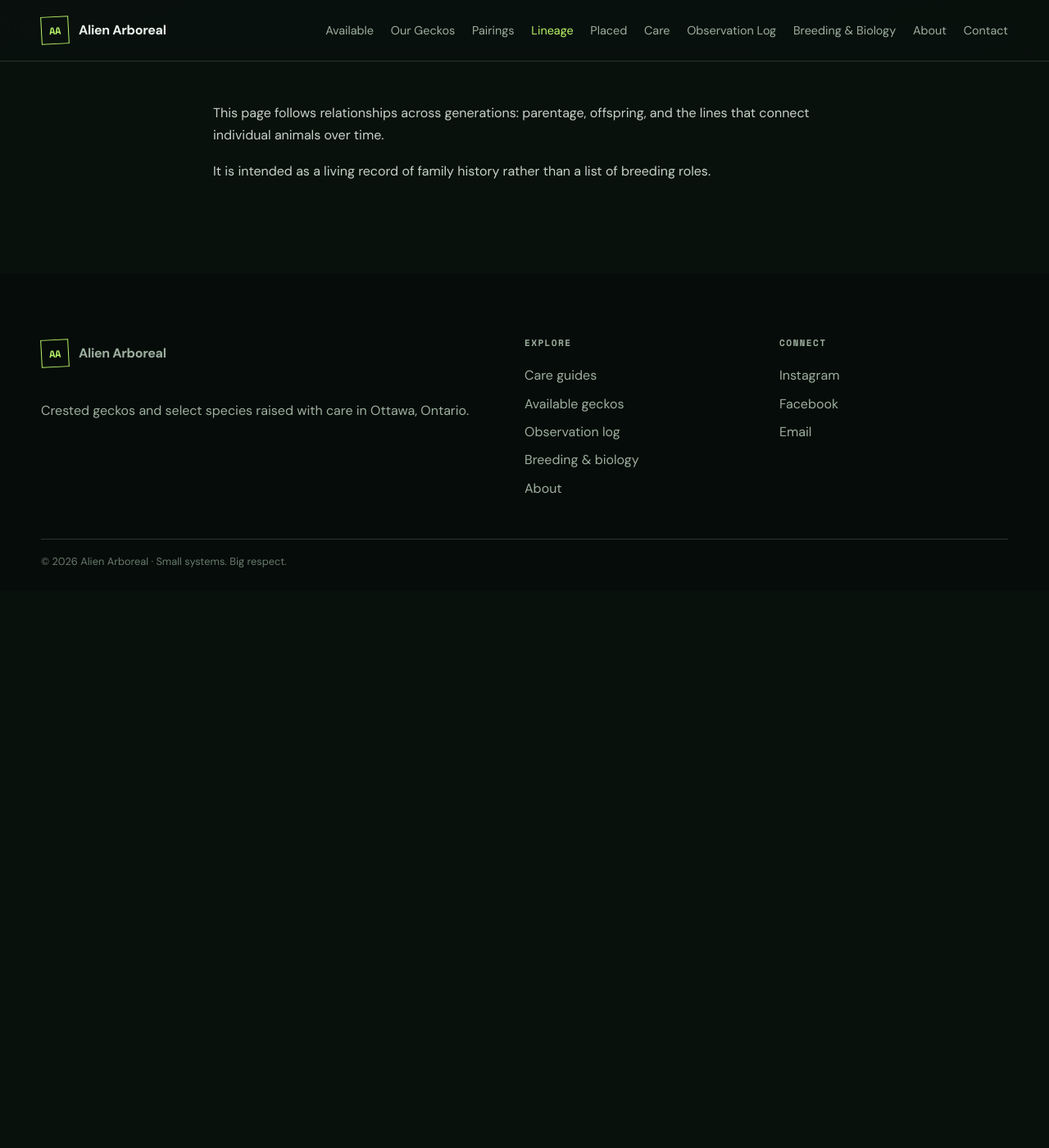
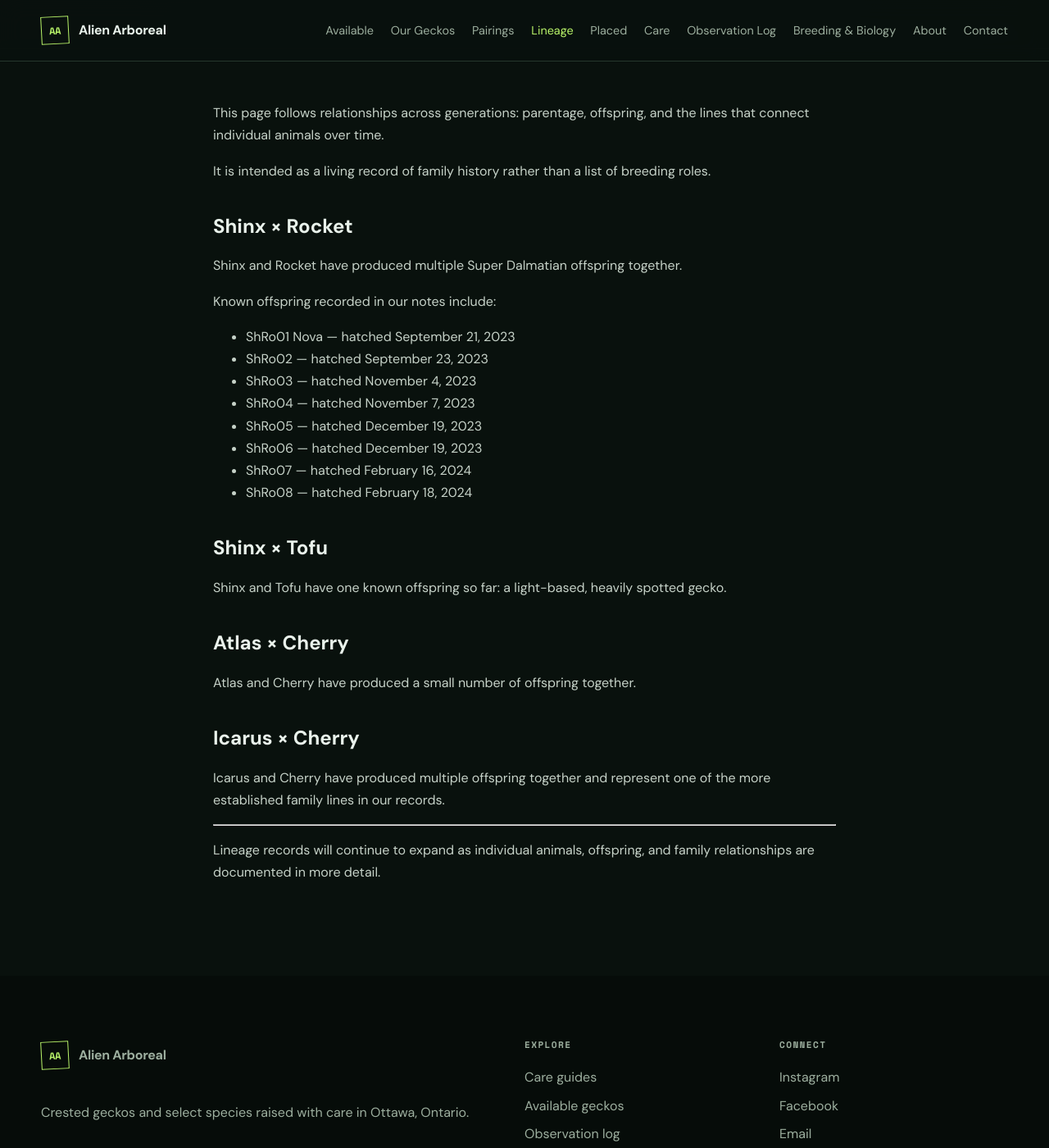
Before and after one commit to SavannahSidle/AlienArboreal, a Jekyll site: the page built from lineage.md, in a window 1280 px wide and 1400 px high, scrolled down 378 px. Shown: the whole window at 82% size. Built offline with Jekyll 4.4.1, drawn with Linux system fonts in a browser that asks for light colours; before the commit the page ends 1098 px from its top, so only the background shows below that.

Commit message:
Add known gecko lineage relationships

```diff
--- a/lineage.md
+++ b/lineage.md
@@ -8,3 +8,34 @@ permalink: /lineage/
 This page follows relationships across generations: parentage, offspring, and the lines that connect individual animals over time.
 
 It is intended as a living record of family history rather than a list of breeding roles.
+
+## Shinx × Rocket
+
+Shinx and Rocket have produced multiple Super Dalmatian offspring together.
+
+Known offspring recorded in our notes include:
+
+- ShRo01 Nova — hatched September 21, 2023
+- ShRo02 — hatched September 23, 2023
+- ShRo03 — hatched November 4, 2023
+- ShRo04 — hatched November 7, 2023
+- ShRo05 — hatched December 19, 2023
+- ShRo06 — hatched December 19, 2023
+- ShRo07 — hatched February 16, 2024
+- ShRo08 — hatched February 18, 2024
+
+## Shinx × Tofu
+
+Shinx and Tofu have one known offspring so far: a light-based, heavily spotted gecko.
+
+## Atlas × Cherry
+
+Atlas and Cherry have produced a small number of offspring together.
+
+## Icarus × Cherry
+
+Icarus and Cherry have produced multiple offspring together and represent one of the more established family lines in our records.
+
+---
+
+Lineage records will continue to expand as individual animals, offspring, and family relationships are documented in more detail.
```
